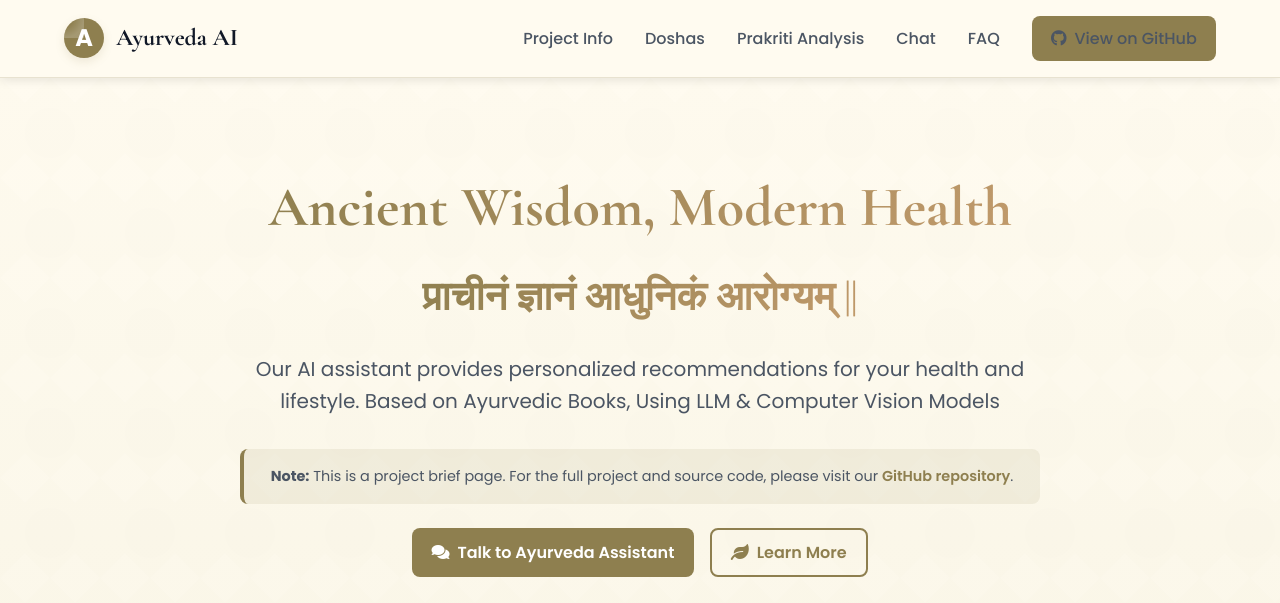
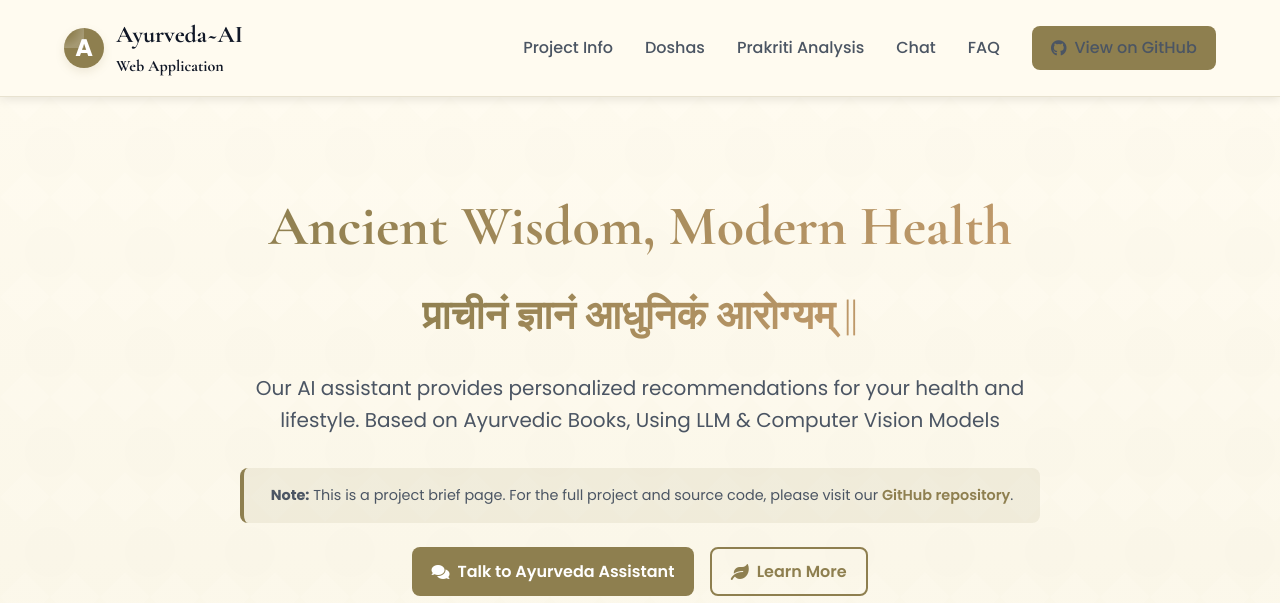
Before and after one commit to Dharmthummar/ai-ayurveda-assistant, a plain HTML site: page index.html in a window 1280 px wide. Shown: the top 603 px of the page. Drawn offline with nearby package versions, Linux system fonts and the light colour scheme; a script that the page names is missing.

Commit message:
Update index.html

```diff
--- a/index.html
+++ b/index.html
@@ -1528,7 +1528,7 @@
       <nav class="navbar">
         <a href="#" class="logo">
           <div class="logo-icon">A</div>
-          <div class="logo-text">Ayurveda AI</div>
+          <div class="logo-text">Ayurveda~AI<div style="font-size: 1rem; font-weight: 700; color: var(--text);">Web Application</div></div>
         </a>
         <div class="nav-links">
           <a href="#project-info">Project Info</a>
```
